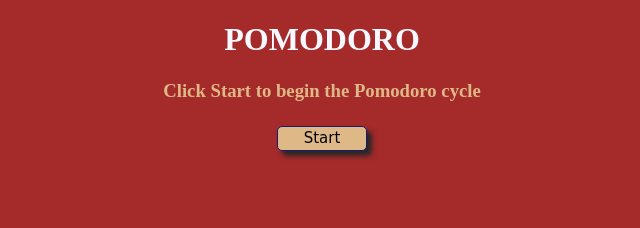
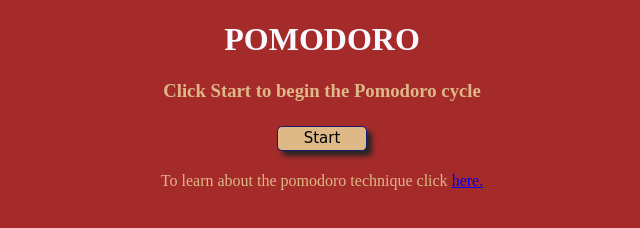
Before and after one commit to timkwali/pomodoro, a plain HTML site: page index.html in a window 1280 px wide. Shown: the whole page, without its empty margins (318-958 px from the left). Drawn offline with Linux system fonts and the light colour scheme.

Commit message:
added readme.mdand a link describing the pomodoro technique

```diff
--- a/index.html
+++ b/index.html
@@ -16,6 +16,10 @@
     <p id = "counter"></p>
     <p id = "cycle"></p>
     <audio id = "alarm" src = "./pop.mp3"></audio>
+    <p>
+      To learn about the pomodoro technique click
+      <a href = "https://en.wikipedia.org/wiki/Pomodoro_Technique">here.</a>
+    </p>
 
     <script>
       function startPomodoro() {
```
Also changed, not shown: 1 other file.
